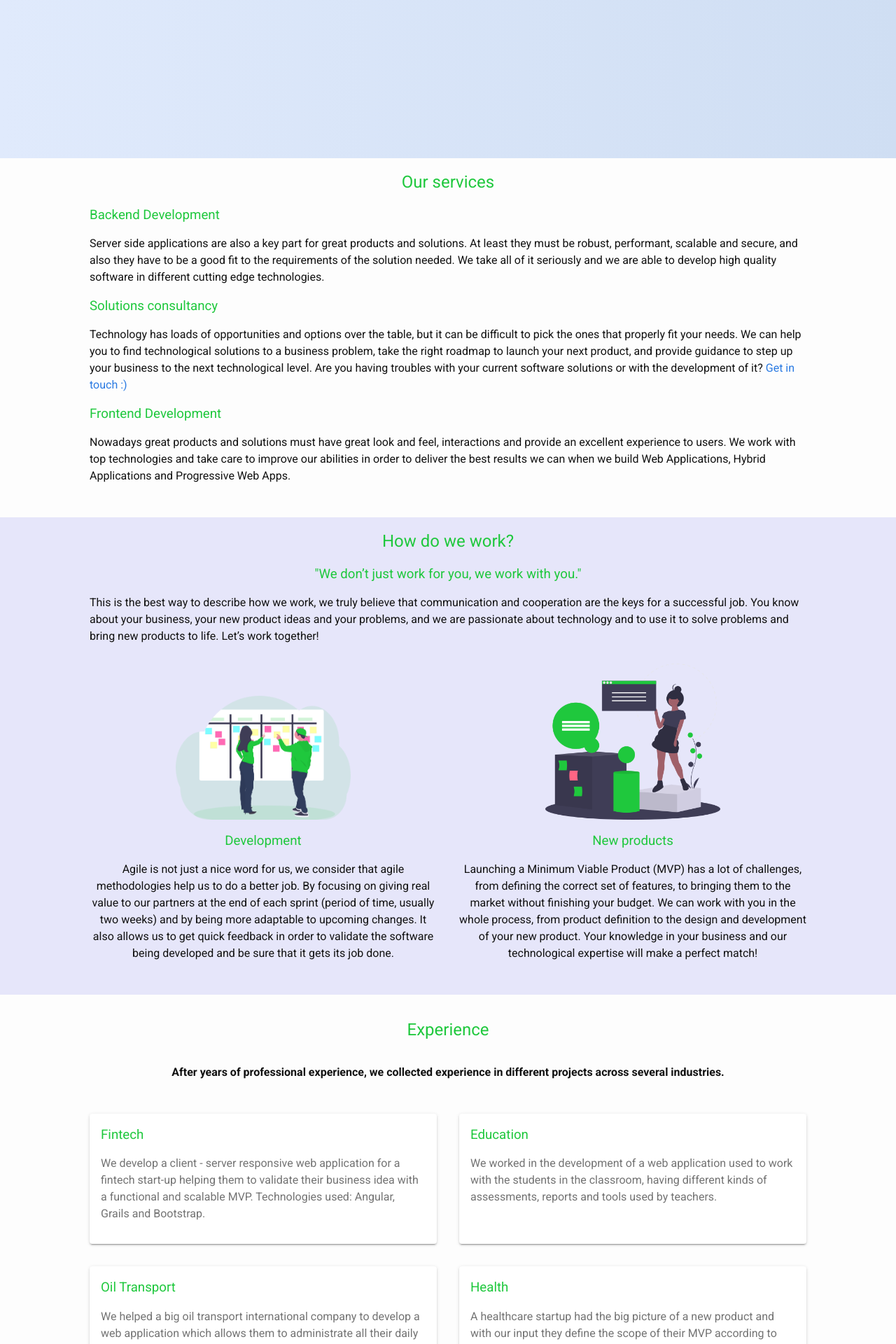
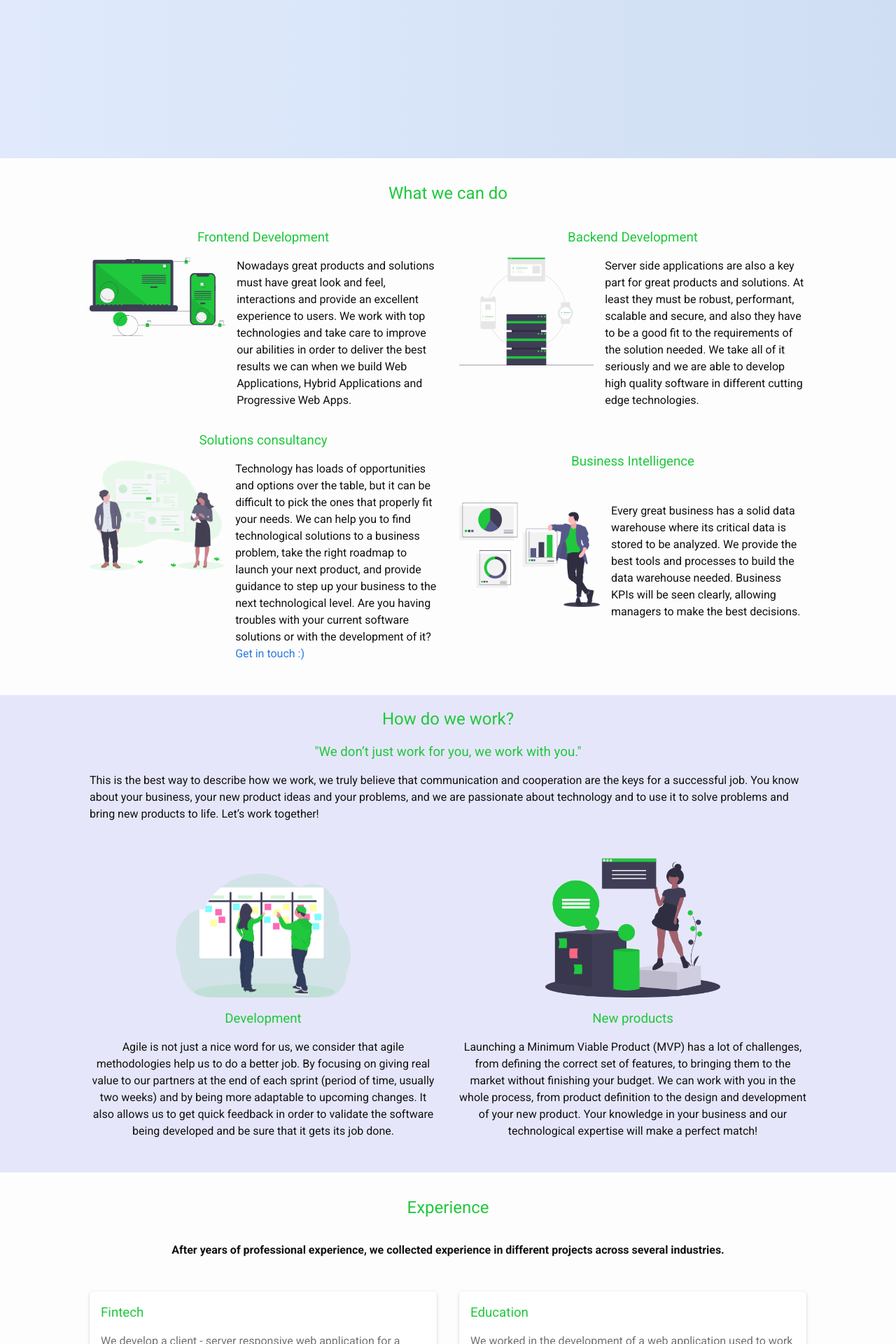
Before and after one commit to noRoof/noroof.github.io, a Jekyll site: the page built from index.html, in a window 1280 px wide. Shown: the part 674-2594 px from the top of the page at 70% size. Built offline with Jekyll 4.4.1, drawn with Linux system fonts in a browser that asks for light colours.

Commit message:
set services section

```diff
--- a/_data/header.yml
+++ b/_data/header.yml
@@ -1,3 +1,4 @@
 services: Services
 past-experience: Experience
 contact: Get in touch
+servicesSection: What we can do
--- a/_sass/noroof/_layout.scss
+++ b/_sass/noroof/_layout.scss
@@ -40,6 +40,7 @@ header.home-header {
       flex-direction: column;
       justify-content: center;
       flex: 0.3;
+
       img {
         animation: 1s ease-out 0s 1 slideInFromBottom;
       }
@@ -169,8 +170,9 @@ section {
     background-color: F3F3F3;
 
     h2 {
-      grid-row-start:1;
+      grid-row-start: 1;
     }
+
     p {
       grid-row-start: 2;
       justify-self: center;
@@ -185,6 +187,40 @@ section {
 
     article.card {
       background-color: FFFFFF;
+    }
+  }
+
+  &#services {
+    display: grid;
+    margin-top: 1rem;
+    grid-template-columns: repeat(2, 1fr);
+    grid-column-gap: 2rem;
+    grid-row-gap: 1rem;
+    background-color: F3F3F3;
+
+    h2 {
+      grid-column: 1 / span 2;
+    }
+
+    article {
+      display: grid;
+      grid-column-gap: 1rem;
+
+      h3 {
+        grid-column: 1 / span 2;
+        align-self: center;
+        justify-self: center;
+      }
+
+      img {
+        grid-row: 2;
+        grid-column: 1;
+      }
+
+      p {
+        grid-row: 2;
+        grid-column: 2;
+      }
     }
   }
 }
@@ -211,6 +247,7 @@ form {
   justify-content: space-between;
   margin-top: 1rem;
   align-items: center;
+
   .col-6 {
     width: 45%;
   }
--- a/index.html
+++ b/index.html
@@ -27,14 +27,18 @@ subtitle: Home
   </div>
 </header>
 <main>
+
   <section id="services">
-    <h2>Our services</h2>
-    {% for article in site.services %}
+    <h2>{{ site.data.header.servicesSection }}</h2>
+    {% assign sortedServices = site.services | sort: 'position' %}
+    {% for article in sortedServices %}
     <article>
+      <img src="{{ article.imageUrl | relative_url }}" alt="{{ article.imgAlt }}"/>
       {{article.content}}
     </article>
     {% endfor %}
   </section>
+
   <section id="process">
     <h2>How do we work?</h2>
     <h3>&quot;We don’t just work for you, we work with you.&quot;</h3>
@@ -76,7 +80,8 @@ subtitle: Home
     <div class="contact-header">
       <h2>Get in touch</h2><img src="{{ "/assets/img/mailbox.png" | relative_url }}" alt="noRoof development">
     </div>
-    Feel free to send us an email at <span id="replace">javascript is not enabled, please use the contact form.</span> or to send us a message here.
+    Feel free to send us an email at <span id="replace">javascript is not enabled, please use the contact form.</span>
+    or to send us a message here.
     <form class="contact-form" action="https://formspree.io/mbjkrvnz" method="post">
       <label class="col-6 padding-right">
         Your name:
```
Also changed, not shown: _services/backend.md (+4 -0 lines), _services/business.md (added, +9 -0 lines), _services/consultancy.md (+3 -0 lines), _services/frontend.md (+4 -0 lines).
